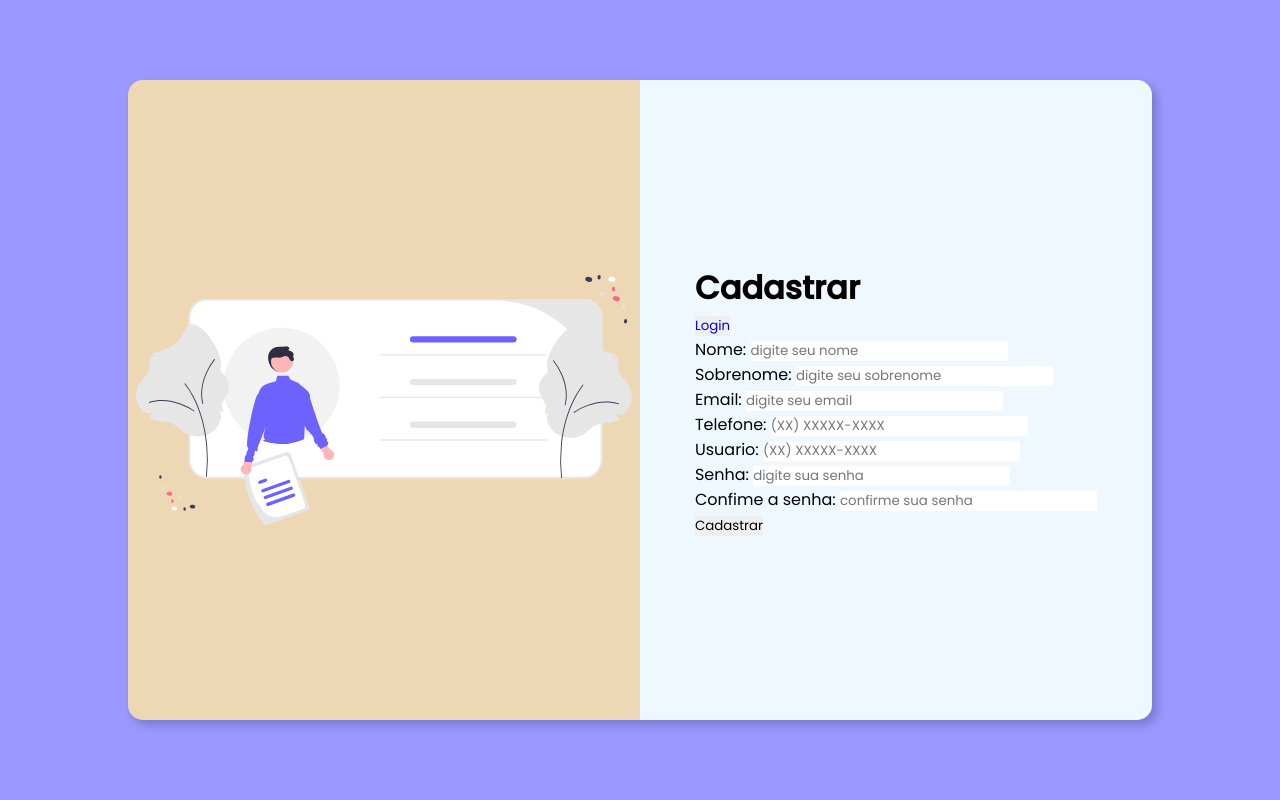
After one commit to Jaime-Dantas/formulario, a PHP site: page /cadastro.html in a window 1280 px wide. The commit adds this page. Run offline with PHP 8.4, Linux system fonts and the light colour scheme.

Commit message:
iniciando as modificações em cadastro

```diff
--- /dev/null
+++ b/CSS/cadastro.css
@@ -0,0 +1,55 @@
+@import url('https://fonts.googleapis.com/css2?family=Poppins:ital,wght@0,100;0,200;0,300;0,400;0,500;1,100;1,200;1,300;1,400;1,500&display=swap');
+/* ====Reset geral da page==== */
+*{
+  margin: 0;
+  border: 0;
+  padding: 0;
+  box-sizing: border-box;
+  font-family: 'Poppins', sans-serif;
+}
+body{
+  width: 100%;
+  height: 100vh;
+  display: flex;
+  justify-content: center;
+  align-items: center;
+  background: #9999ff;
+}
+
+a {
+  text-decoration: none;
+}
+
+.container{
+  width: 80%;
+  height: 80vh;
+  display: flex;
+  border-radius: 15px;
+  box-shadow: 5px 5px 10px rgb(0, 0, 0, .212);
+}
+
+.image-form{
+  width: 50%;
+  display: flex;
+  justify-content: center;
+  align-items: center;
+  padding: 1rem;
+  background-color: #fde3a7d7;
+  border-radius: 15px 0 0 15px;
+}
+
+.image-form img{
+  width: 31rem;
+
+}
+
+.form{
+  width: 50%;
+  display: flex;
+  justify-content: center;
+  align-items: center;
+  flex-direction: column;
+  background-color: aliceblue;
+  padding: 3rem;
+  border-radius: 0 15px 15px 0;
+}
--- /dev/null
+++ b/cadastro.html
@@ -0,0 +1,83 @@
+<!DOCTYPE html>
+<html lang="pt-br">
+<head>
+  <meta charset="UTF-8">
+  <meta http-equiv="X-UA-Compatible" content="IE=edge">
+  <meta name="viewport" content="width=device-width, initial-scale=1.0">
+  <link rel="stylesheet" href="CSS/cadastro.css">
+  <title>Cadastro</title>
+</head>
+<body>
+  <div class="container">
+    <div class="image-form"> <!--DIV DA IMAGEM DO FORM-->
+      <img src="img/undraw_personal_info_re_ur1n.svg" alt="login">
+    </div>
+    <div class="form"> <!--TODO O CONEUDO DO FORM-->
+        <form action="controller/servidor.php" method="POST">
+          <div class="form-cadastro-cabecalho">
+
+            <div class="titulo-cadastro">
+              <h1>Cadastrar</h1>
+            </div>
+
+            <div class="login-btn-cad">
+              <button><a href="login.html">Login</a></button>
+            </div>
+
+          </div>
+
+          <div class="input-group"> <!--DIV com todos os Inputs-->
+            <div class="input-box">
+              <label for="nome">Nome:</label>
+              <input id="nome" type="text" name="nome" placeholder="digite seu nome" required>
+            </div>
+
+            <div class="input-box">
+              <label for="sobrenome">Sobrenome:</label>
+              <input id="sobrenome" type="text" name="sobrenome" placeholder="digite seu sobrenome" required>
+            </div>
+
+            <div class="input-box">
+              <label for="email">Email:</label>
+              <input id="email" type="email" name="email" placeholder="digite seu email" required>
+            </div>
+
+            <div class="input-box">
+              <label for="telefone">Telefone:</label>
+              <input id="telefone" type="tel" name="telefone" placeholder="(XX) XXXXX-XXXX" required>
+            </div>
+
+            <div class="input-box">
+              <label for="usuario">Usuario:</label>
+              <input id="usuario" type="text" name="usuario" placeholder="(XX) XXXXX-XXXX" required>
+            </div>
+
+            <div class="input-box">
+              <label for="senha">Senha:</label>
+              <input id="senha" type="password" name="senha" placeholder="digite sua senha" required>
+            </div>
+
+            <div class="input-box">
+              <label for="csenha">Confime a senha:</label>
+              <input id="csenha" type="password" name="csenha" placeholder="confirme sua senha" required>
+            </div>
+
+
+
+
+          </div>
+
+          <div class="cadastro-btn">
+            <button>Cadastrar</button>
+          </div>
+       </form>
+
+
+
+
+
+
+    </div>
+  </div>
+</body>
+</html>
--- a/login.html
+++ b/login.html
@@ -47,7 +47,7 @@
         <div class="btn-cadastro">
           <span>Não possue uma conta?</span>
           <br>
-          <button><a href="cadastro.php">Cadastre-se</a></button>
+          <button><a href="cadastro.html">Cadastre-se</a></button>
         </div>
         </div>
     </div>
```
Also changed, not shown: CSS/estilos.css (+20 -0 lines), cadastro.php (deleted), img/undraw_personal_info_re_ur1n.svg (added).
